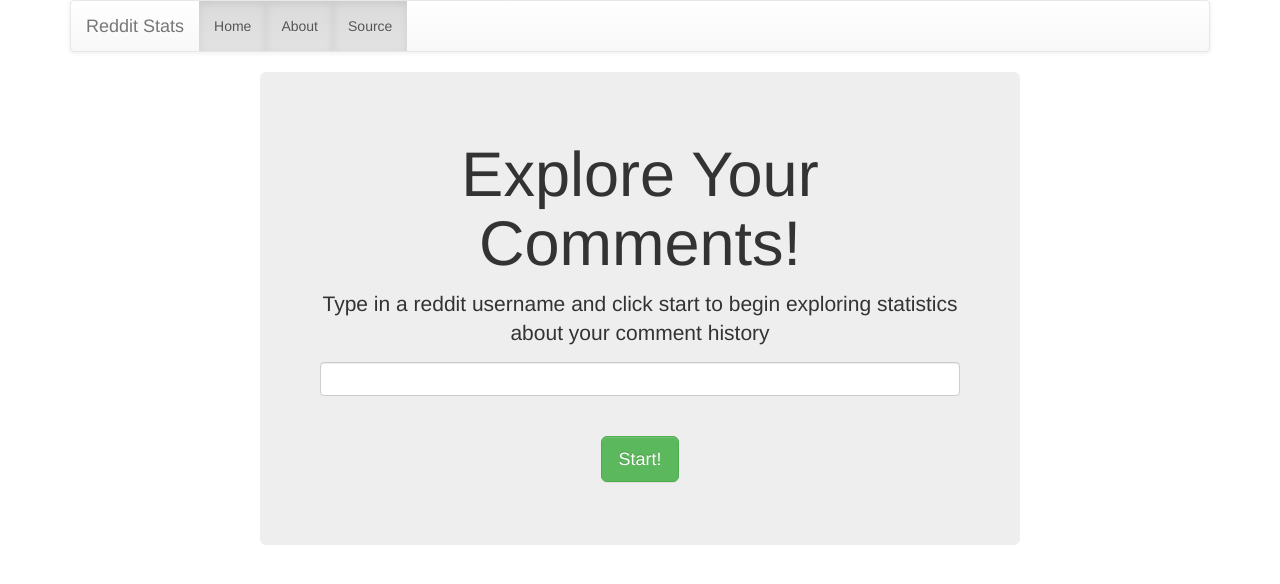
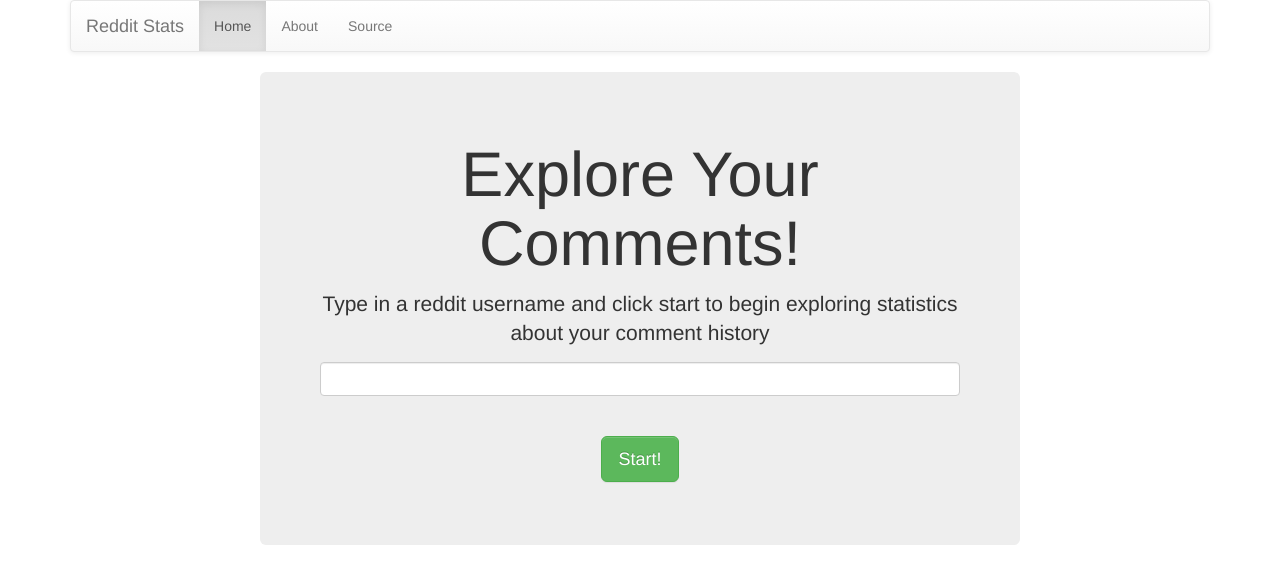
Before and after one commit to Connor-Marble/RedditStats, a website: page index.html in a window 1280 px wide. Drawn offline with Linux system fonts and the light colour scheme.

Commit message:
fixed active state on navbar items

```diff
--- a/index.html
+++ b/index.html
@@ -14,8 +14,8 @@
 	  <a class="navbar-brand" href="#">Reddit Stats</a>
 	  <ul class="nav navbar-nav">
 	    <li role="presentation" class="active"><a href="#">Home<i class="fa-home"></i></a></li>
-	    <li role="presentation" class="active"><a href="#About">About<i class="fa-question-circle"></i></a></li>
-	    <li role="presentation" class="active"><a href="#Source">Source</a></li>
+	    <li role="presentation"><a href="#About">About<i class="fa-question-circle"></i></a></li>
+	    <li role="presentation"><a href="#Source">Source</a></li>
 	  </ul>
 	</nav>
       </div>
```
